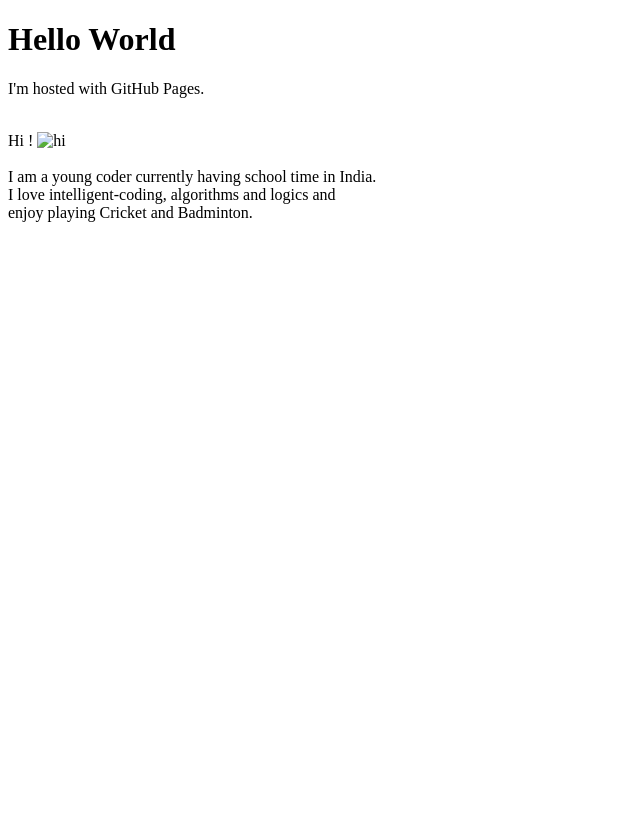
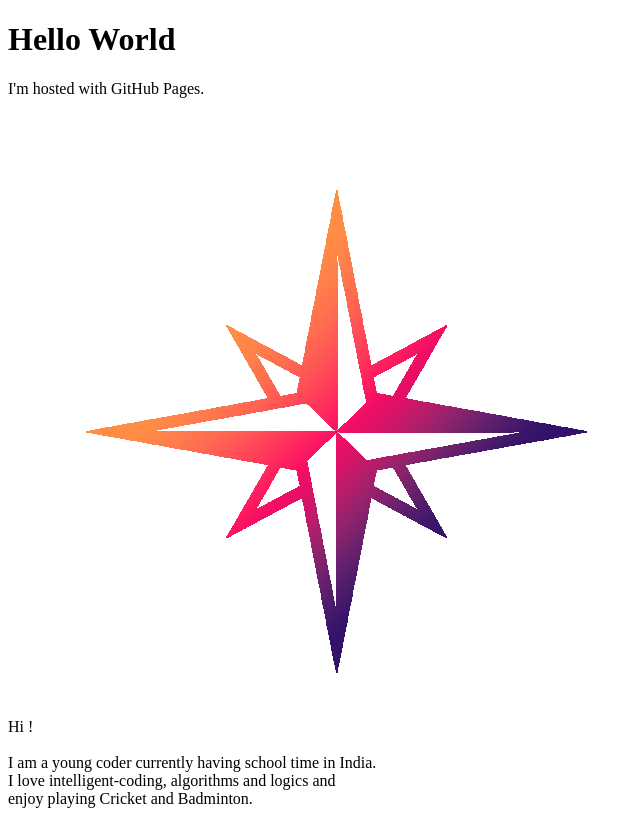
Before and after one commit to Sir-Spyro/Sir-Spyro.github.io, a plain HTML site: page index.html in a window 1280 px wide. Shown: the whole page, without its empty margins (0-642 px from the left). Before the commit the page ends 800 px from the top, so only its background shows below. Drawn offline with Linux system fonts and the light colour scheme.

Commit message:
Update index.html

```diff
--- a/index.html
+++ b/index.html
@@ -4,7 +4,7 @@
 <h1>Hello World</h1>
 <p>I'm hosted with GitHub Pages.</p>
 <br />
-    Hi ! <img src="images/emoticons/cool.png" alt="hi" class="inline"/><br /><br />
+    Hi ! <img src="images/Logo.png" alt="hi" class="inline"/><br /><br />
     I am a young coder currently having school time in India.<br />
     I love intelligent-coding, algorithms and logics and<br />
     enjoy playing Cricket and Badminton.<br />
```
